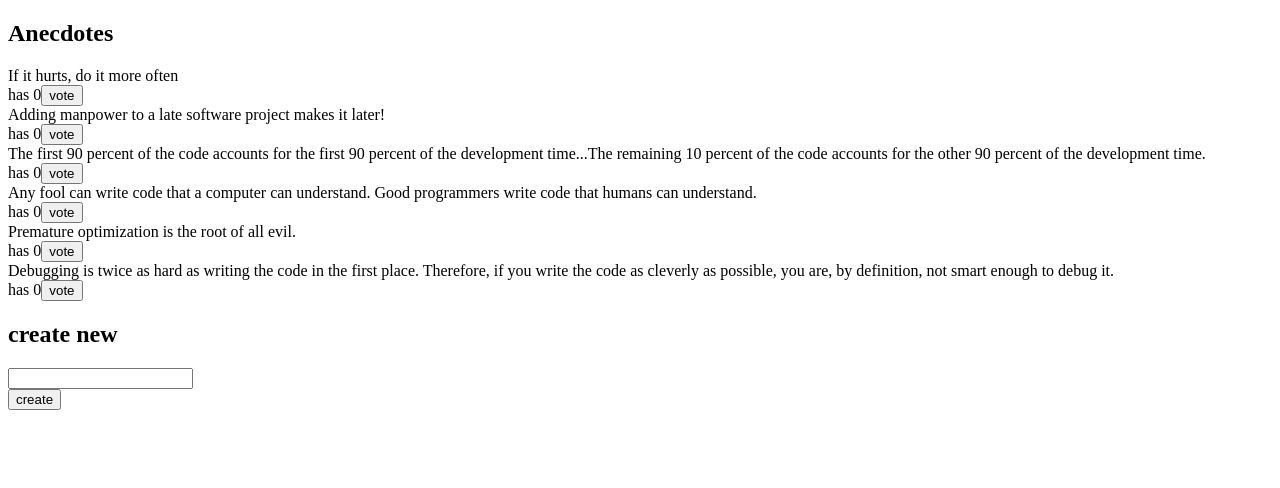
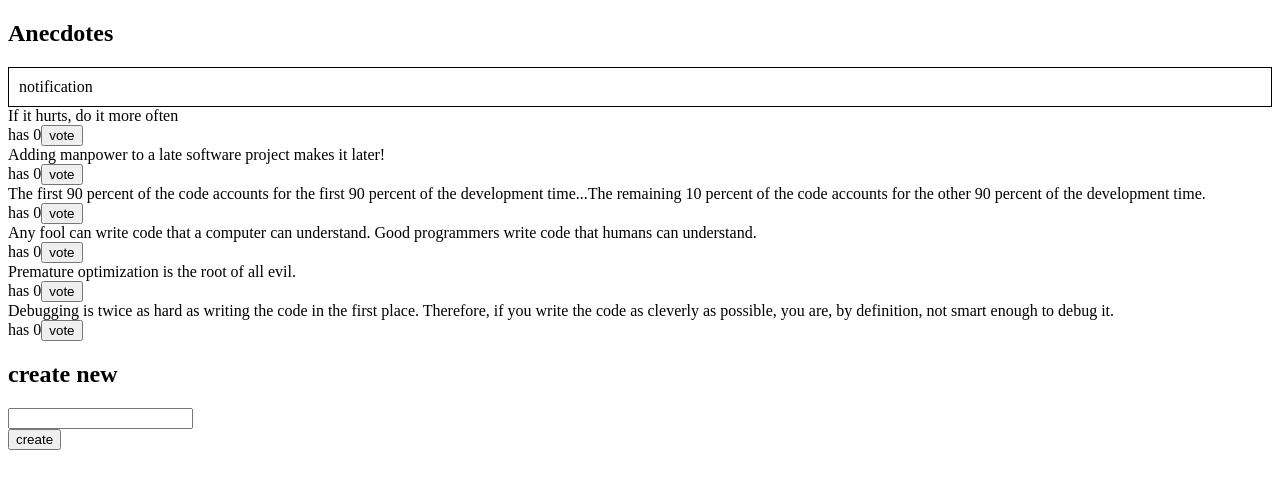
Before and after one commit to jusa-a/fullstackopen-2022-part6, a React (Create React App) app in the folder redux-anecdotes/: page / in a window 1280 px wide. Shown: the top 488 px of the page. Built offline with nearby package versions, Linux system fonts and the light colour scheme.

Commit message:
6.9-6.10: Better anecdotes, step7-step8

```diff
--- a/redux-anecdotes/package.json
+++ b/redux-anecdotes/package.json
@@ -3,6 +3,7 @@
     "version": "0.1.0",
     "private": true,
     "dependencies": {
+        "@reduxjs/toolkit": "^1.9.0",
         "@testing-library/jest-dom": "^5.16.4",
         "@testing-library/react": "^13.1.1",
         "@testing-library/user-event": "^14.1.1",
--- a/redux-anecdotes/src/App.js
+++ b/redux-anecdotes/src/App.js
@@ -1,10 +1,12 @@
 import AnecdoteForm from './components/AnecdoteForm'
 import AnecdoteList from './components/AnecdoteList'
+import Notification from './components/Notification'
 
 const App = () => {
     return (
         <div>
             <h2>Anecdotes</h2>
+            <Notification />
             <AnecdoteList />
             <AnecdoteForm />
         </div>
--- a/redux-anecdotes/src/components/AnecdoteList.js
+++ b/redux-anecdotes/src/components/AnecdoteList.js
@@ -15,11 +15,11 @@
 
 const AnecdoteList = () => {
     const dispatch = useDispatch()
-    const anecdotes = useSelector((state) => state)
+    const anecdotes = useSelector((state) => state.anecdotes)
 
     return (
         <div>
-            {anecdotes
+            {[...anecdotes]
                 .sort((a, b) => b.votes - a.votes)
                 .map((anecdote) => (
                     <Anecdote
--- a/redux-anecdotes/src/components/Notification.js
+++ b/redux-anecdotes/src/components/Notification.js
@@ -1,10 +1,13 @@
+import { useSelector } from 'react-redux'
+
 const Notification = () => {
+    const notification = useSelector((state) => state.notification)
     const style = {
         border: 'solid',
         padding: 10,
         borderWidth: 1,
     }
-    return <div style={style}>render here notification...</div>
+    return <div style={style}>{notification}</div>
 }
 
 export default Notification
--- a/redux-anecdotes/src/index.js
+++ b/redux-anecdotes/src/index.js
@@ -1,13 +1,9 @@
 import React from 'react'
 import ReactDOM from 'react-dom/client'
+import { Provider } from 'react-redux'
 
 import App from './App'
-
-import { createStore } from 'redux'
-import { Provider } from 'react-redux'
-import reducer from './reducers/anecdoteReducer'
-
-const store = createStore(reducer)
+import store from './store'
 
 ReactDOM.createRoot(document.getElementById('root')).render(
     <Provider store={store}>
--- /dev/null
+++ b/redux-anecdotes/src/reducers/notificationReducer.js
@@ -0,0 +1,17 @@
+import { createSlice } from '@reduxjs/toolkit'
+
+const initialState = 'notification'
+
+const notificationSlice = createSlice({
+    name: 'notification',
+    initialState,
+    reducers: {
+        notificationChange(state, action) {
+            const notification = action.payload
+            return notification
+        },
+    },
+})
+
+export const { notificationChange } = notificationSlice.actions
+export default notificationSlice.reducer
--- /dev/null
+++ b/redux-anecdotes/src/store.js
@@ -0,0 +1,13 @@
+import { configureStore } from '@reduxjs/toolkit'
+
+import anecdoteReducer from './reducers/anecdoteReducer'
+import notificationReducer from './reducers/notificationReducer'
+
+const store = configureStore({
+    reducer: {
+        anecdotes: anecdoteReducer,
+        notification: notificationReducer,
+    },
+})
+
+export default store
```
Also changed, not shown: 1 other file (tests, documents, lock files or other folders).
